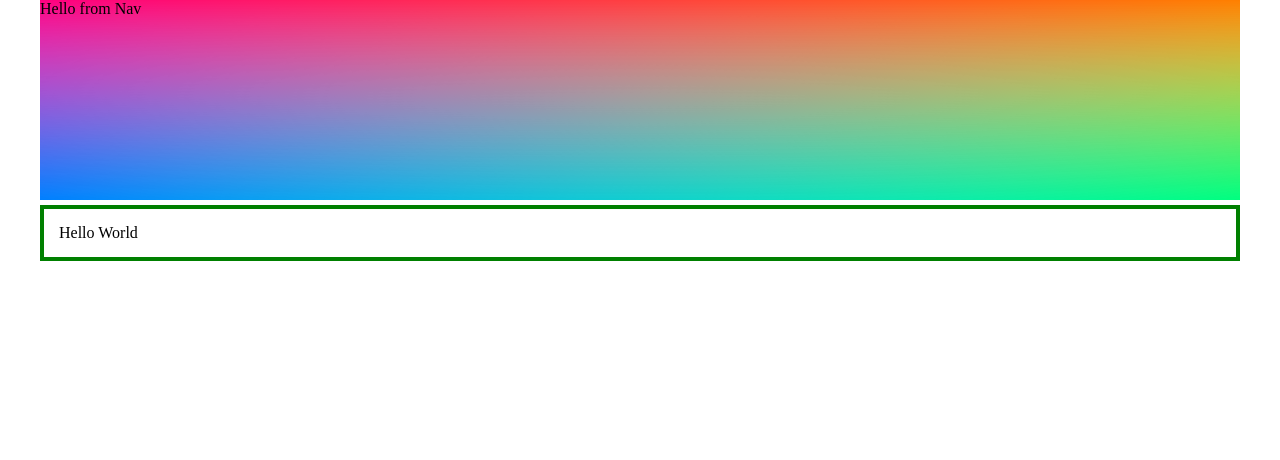
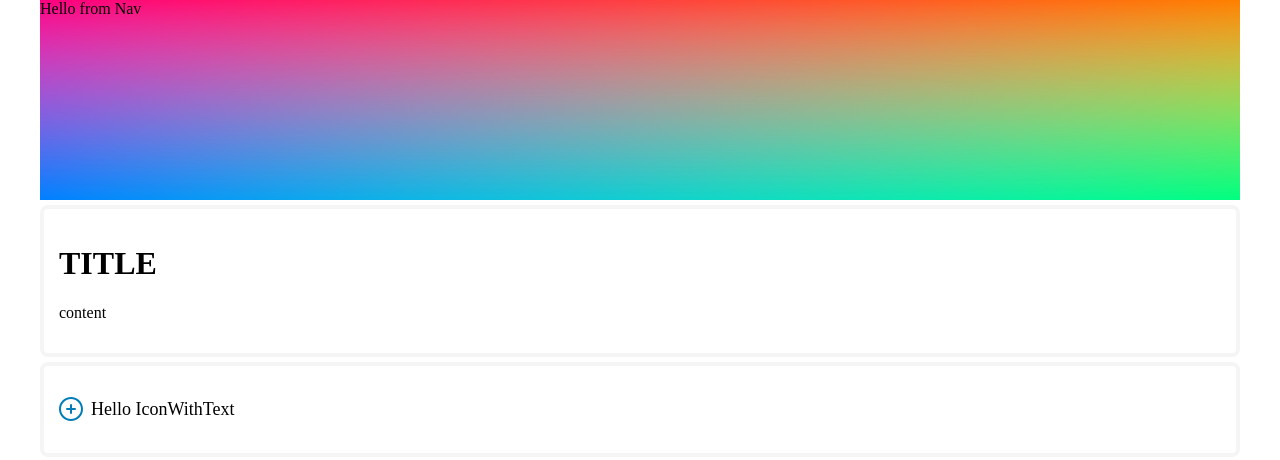
Before and after one commit to michaelpaulcuccia/nextsystem, a Next.js app in the folder client/: page / in a window 1280 px wide. Shown: the top 460 px of the page. Built offline with nearby package versions, Linux system fonts and the light colour scheme.

Commit message:
ToDo: create Headers

```diff
--- a/client/components/common/Box.jsx
+++ b/client/components/common/Box.jsx
@@ -1,16 +1,36 @@
 import React from 'react';
 import styled from 'styled-components';
+import Flex from '../../utils/FlexBox/Flex';
+import { Palette } from '../../styles/Palette';
 
-const Root = styled.div`
-    margin: 5px 0;
-    padding: 15px;
-    border: 4px solid ${props => props.borderColor};
+const Root = styled(Flex)`
+  margin: 5px 0;
+  padding: 15px;
+  border: 4px solid ${props => props.borderColor};
+  border-radius: 8px;
+`;
+
+const ContentContainer = styled.div`
+  width: 100%;
 `;
 
 export default function Box( { children, borderColor }) {
   return (
-    <Root borderColor={borderColor}>
+    <Root
+      borderColor={borderColor}
+      direction='column'
+      alignItems='center'
+    >
+      <ContentContainer
+        direction='column'
+        alignItems='center'
+      >
         {children}
+      </ContentContainer>
     </Root>
   )
 }
+
+Box.defaultProps = {
+  borderColor: Palette.whiteSmoke
+}
--- /dev/null
+++ b/client/components/common/IconWithText.jsx
@@ -0,0 +1,28 @@
+import React from 'react';
+import styled from 'styled-components';
+import Flex from '../../utils/FlexBox/Flex';
+
+const Root = styled(Flex)`
+    width: fit-content;
+
+    p {
+        padding-left: 8px;
+        font-size: ${props => props.textSize}px;
+    }
+`;
+
+export default function IconWithText( { icon, text, textSize}) {
+  return (
+    <Root
+        alignItems='center'
+        textSize={textSize}
+    >
+        <img src={icon} alt='' />
+        <p>{text}</p>
+    </Root>
+  )
+}
+
+IconWithText.defaultProps = {
+    textSize: '18',
+}
--- a/client/pages/index.js
+++ b/client/pages/index.js
@@ -2,6 +2,7 @@ import React from 'react';
 import Head from 'next/head'
 import Container from '../components/layout/Container';
 import Box from '../components/common/Box';
+import IconWithText from '../components/common/IconWithText';
 
 export default function index() {
   return (
@@ -12,8 +13,15 @@ export default function index() {
         <link rel="icon" href="/favicon.ico" />
       </Head>
       <Container>
-        <Box borderColor='green'>
-          Hello World
+        <Box>
+          <h1>TITLE</h1>
+          <p>content</p>
+        </Box>
+        <Box>
+          <IconWithText
+            icon='/assets/icons/plusOpen.svg'
+            text='Hello IconWithText'
+          />
         </Box>
       </Container>
     </>
```
Also changed, not shown: client/components/Text/Headers.jsx (added), client/public/assets/icons/plusOpen.svg (added), client/public/assets/icons/xClose.svg (added).
